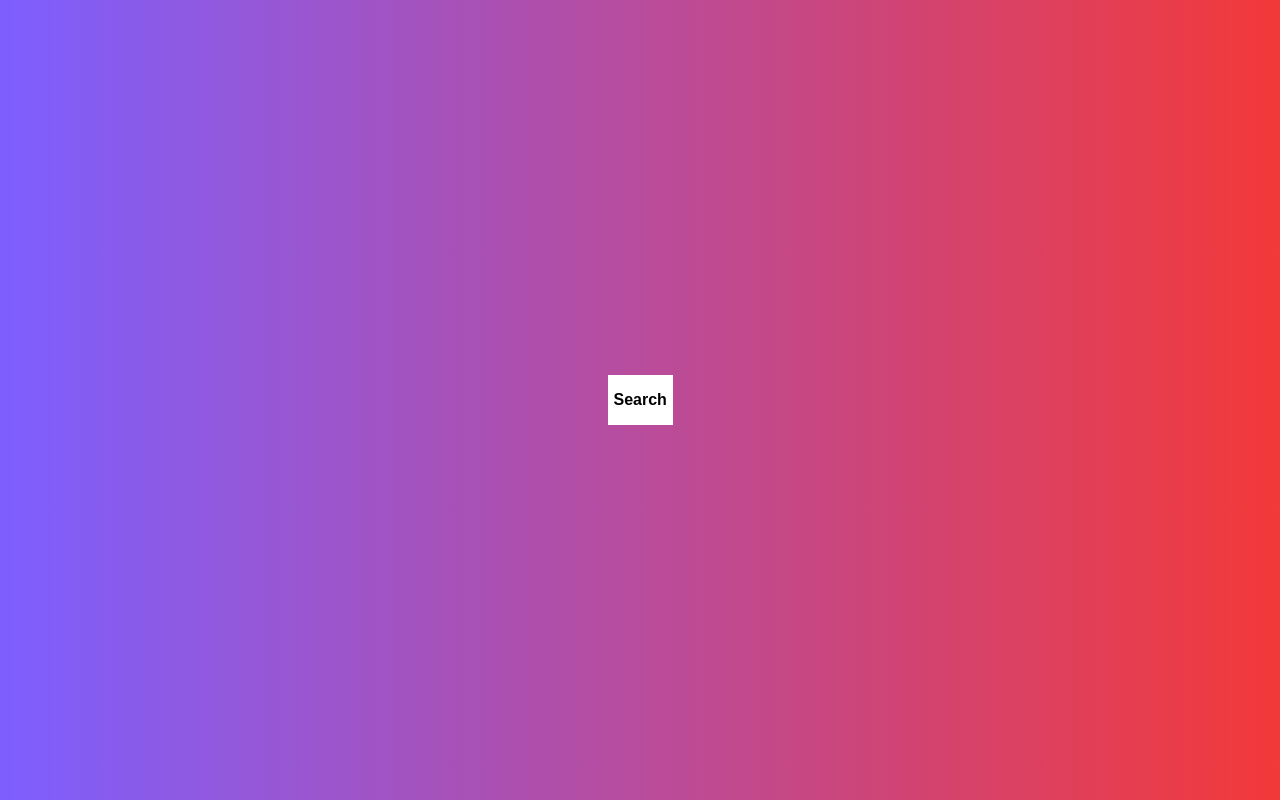
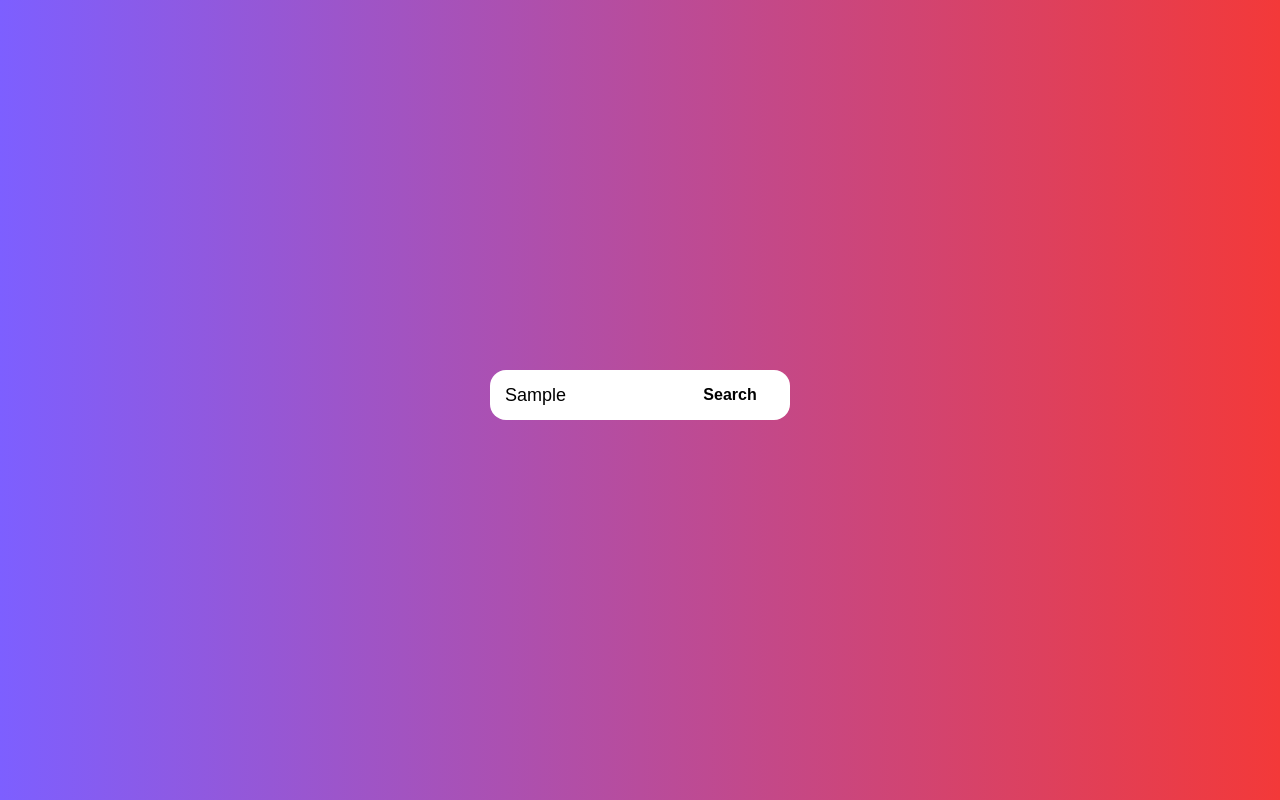
Before and after one commit to PaulAyobamidele/dayfour, a plain HTML site: page index.html in a window 1280 px wide. Both pictures are taken after typing "Sample" into the empty fields and a click on the button "Search". Drawn offline with Linux system fonts and the light colour scheme.

Commit message:
Javascript added

```diff
--- a/main.css
+++ b/main.css
@@ -16,17 +16,19 @@ body {
 
 .search {
     position: relative;
-    height: 50px;
+    height: 60px;
 }
 
 
 .search .input {
+    display: flex;
     background-color: #fff;
     border: 0;
     font-size: 18px;
     padding: 15px;
     height: 50px;
     width: 65px;
+    border-radius: 16px;
     transition: width 0.3s ease;
 }
 
@@ -41,7 +43,9 @@ body {
     top: 0;
     left: 0;
     height: 50px;
-    width: 50px;
+    width: 80px;
+    padding-left: 10px;
+    border-radius: 18px;
     transition: transform 0.3s ease;
 }
 
@@ -51,7 +55,7 @@ body {
 }
 
 .search.active .input {
-    width: 200px;
+    width: 300px;
 }
 
 .search.active .btn {
--- a/main.js
+++ b/main.js
@@ -0,0 +1,10 @@
+const search = document.querySelector('.search')
+const btn = document.querySelector('.btn')
+const input = document.querySelector('.input')
+
+
+
+btn.addEventListener('click', () => {
+    search.classList.toggle('active')
+    input.focus()
+})
```
